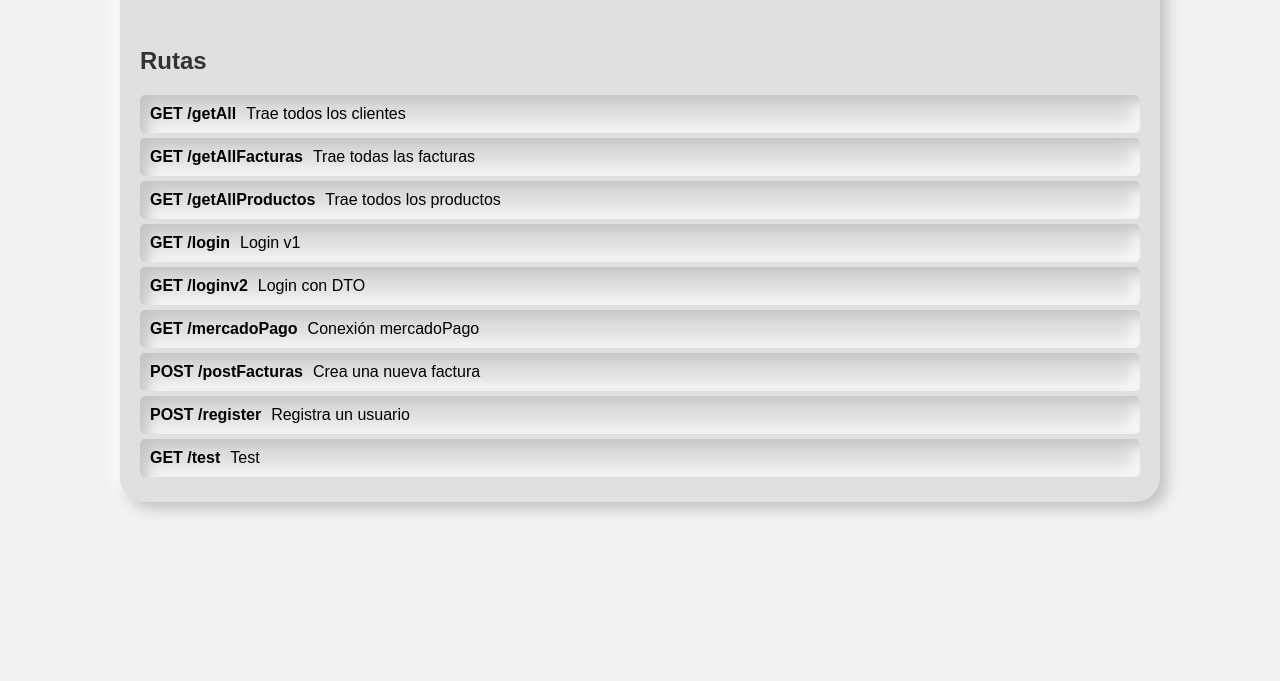
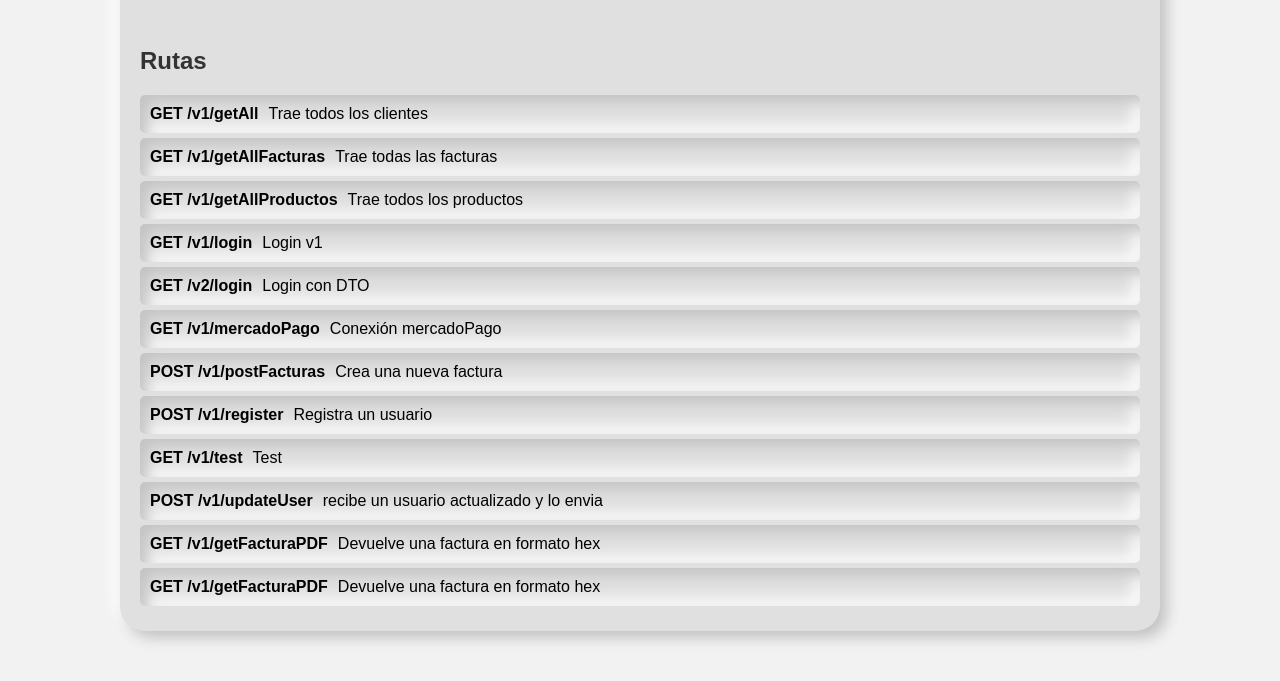
Before and after one commit to franGhisoni/RestApiNode, a website: page src/index.html in a window 1280 px wide. Shown: the part 131-812 px from the top of the page. Drawn offline with Linux system fonts and the light colour scheme.

Commit message:
actualizacion del html

```diff
--- a/src/index.html
+++ b/src/index.html
@@ -63,15 +63,18 @@
 
 		<h2>Rutas</h2>
 		<ul>
-			<li><span>GET /getAll</span>Trae todos los clientes</li>
-			<li><span>GET /getAllFacturas</span>Trae todas las facturas</li>
-			<li><span>GET /getAllProductos</span>Trae todos los productos</li>
-			<li><span>GET /login</span>Login v1</li>
-			<li><span>GET /loginv2</span>Login con DTO</li>
-			<li><span>GET /mercadoPago</span>Conexión mercadoPago</li>
-			<li><span>POST /postFacturas</span>Crea una nueva factura</li>
-			<li><span>POST /register</span>Registra un usuario</li>
-			<li><span>GET /test</span>Test</li>
+			<li><span>GET /v1/getAll</span>Trae todos los clientes</li>
+			<li><span>GET /v1/getAllFacturas</span>Trae todas las facturas</li>
+			<li><span>GET /v1/getAllProductos</span>Trae todos los productos</li>
+			<li><span>GET /v1/login</span>Login v1</li>
+			<li><span>GET /v2/login</span>Login con DTO</li>
+			<li><span>GET /v1/mercadoPago</span>Conexión mercadoPago</li>
+			<li><span>POST /v1/postFacturas</span>Crea una nueva factura</li>
+			<li><span>POST /v1/register</span>Registra un usuario</li>
+			<li><span>GET /v1/test</span>Test</li>
+			<li><span>POST /v1/updateUser</span>recibe un usuario actualizado y lo envia</li>
+			<li><span>GET /v1/getFacturaPDF</span>Devuelve una factura en formato hex</li>
+			<li><span>GET /v1/getFacturaPDF</span>Devuelve una factura en formato hex</li>
 		</ul>
 	</div>
 </body>
```
